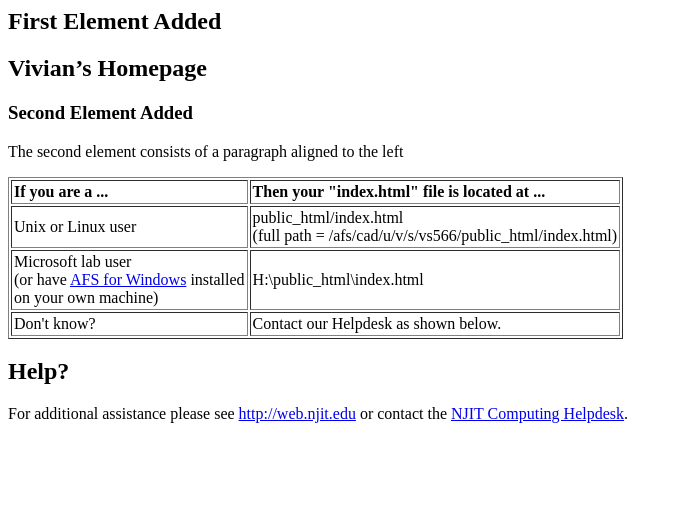
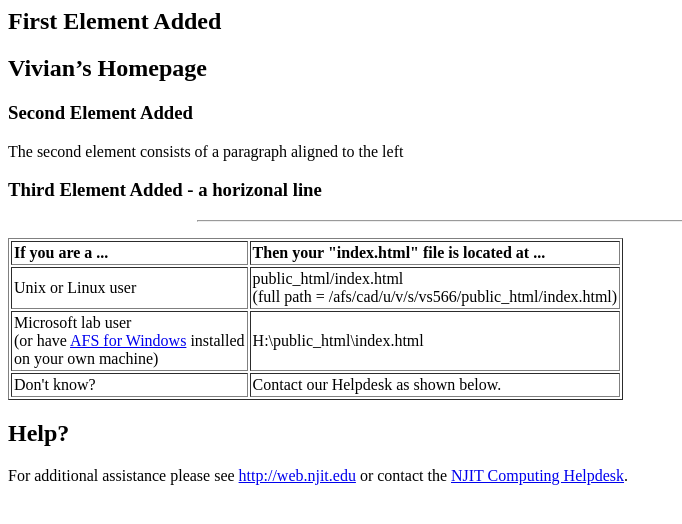
Before and after one commit to vs566/test8, a plain HTML site: page index.html in a window 1280 px wide. Shown: the whole page, without its empty margins (0-682 px from the left). Drawn offline with Linux system fonts and the light colour scheme.

Commit message:
Forth Commit

```diff
--- a/index.html
+++ b/index.html
@@ -9,6 +9,8 @@
 		<h2>Vivian&#8217;s Homepage</h2>
 		<h3>Second Element Added </h3>
 		<p align="left">The second element consists of a paragraph aligned to the left</p>
+		<h3>Third Element Added - a horizonal line</h3>
+		<hr width="70%" align="center">
 
 		<p>
 		<table border=1 cellpadding=2>
```
